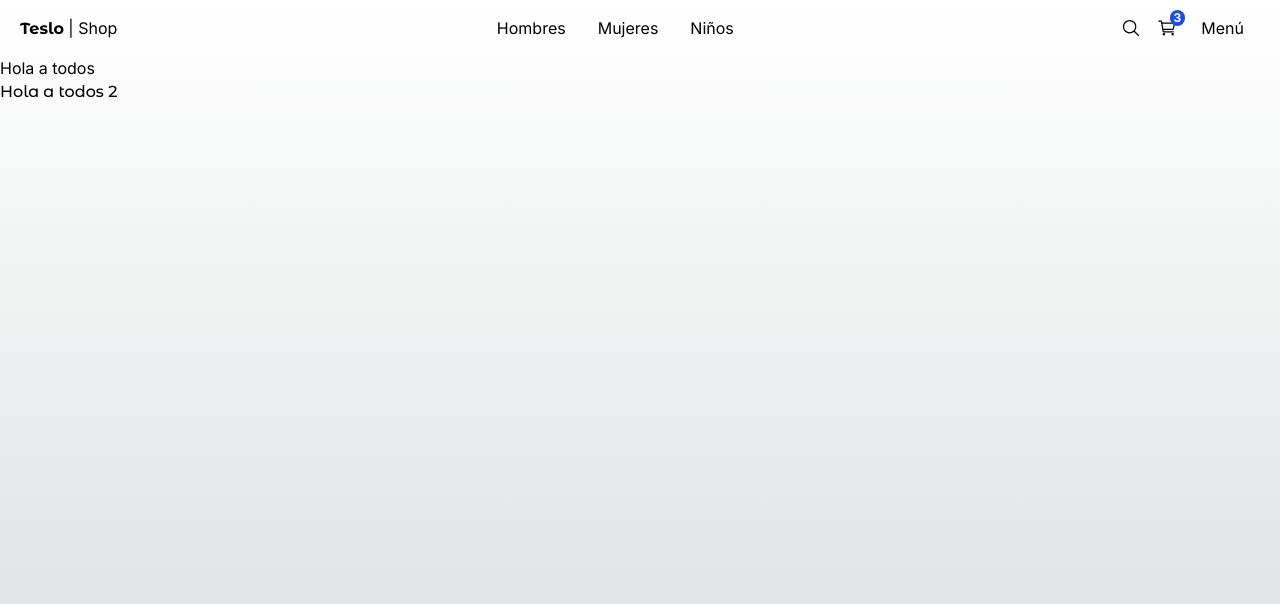
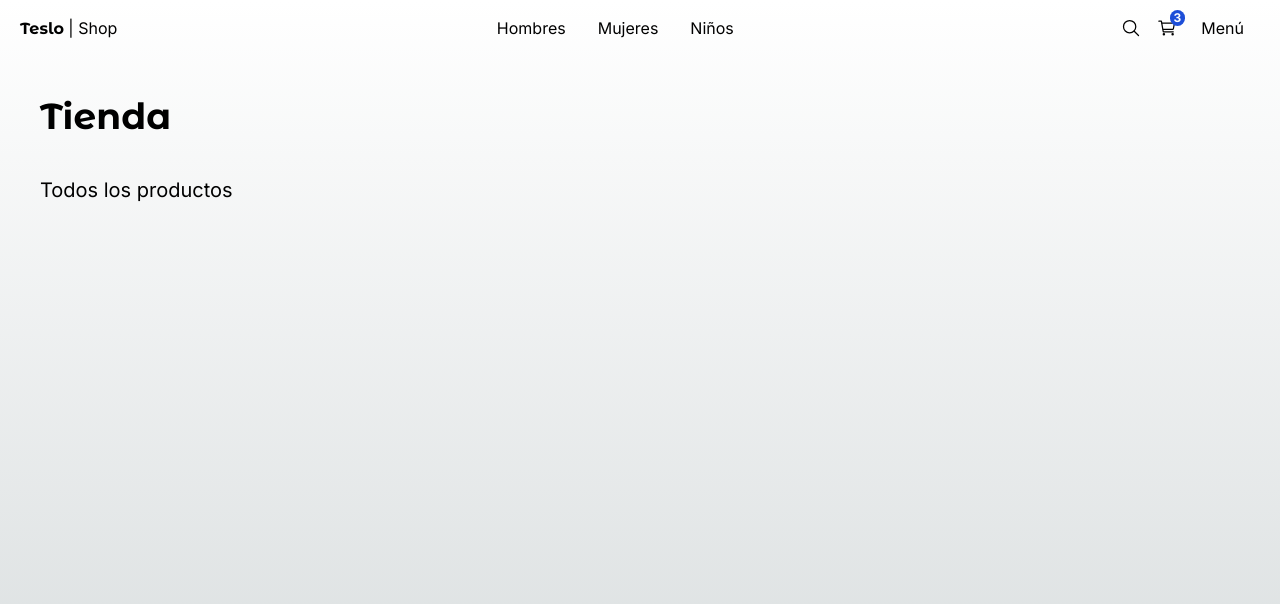
Before and after one commit to David-Yanez/testla, a Next.js app: page / in a window 1280 px wide. Shown: the top 604 px of the page. Built offline with nearby package versions, Linux system fonts and the light colour scheme.

Commit message:
added title

```diff
--- a/src/app/(shop)/layout.tsx
+++ b/src/app/(shop)/layout.tsx
@@ -4,6 +4,9 @@ export  default function ShopLayout ({children}: {children: React.ReactNode}){
     return(
    <main className= "min-h-screen">
     <TopMenu/>
+    <div className="px-0 sm:px-10">
     {children}
+    </div>
+
    </main>
 )}
--- a/src/app/(shop)/page.tsx
+++ b/src/app/(shop)/page.tsx
@@ -1,11 +1,14 @@
-import { titleFont } from "@/config/fonts";
-import Image from "next/image";
+import { Title } from "@/components";
+
 
 export default function Home() {
   return (
-    <div className="">
-      <h1>Hola a todos</h1>
-      <h2 className={titleFont.className}>Hola a todos 2</h2>
-    </div>
+    <>
+      <Title
+      title='Tienda'
+      subtitle="Todos los productos"
+      className="mb-2"
+      />
+    </>
   );
 }
--- a/src/components/index.ts
+++ b/src/components/index.ts
@@ -1,2 +1,3 @@
 export * from './ui/top-menu/TopMenu'
 export * from './ui/not-found/PageNotFound'
+export * from './ui/title/Title'
--- /dev/null
+++ b/src/components/ui/title/Title.tsx
@@ -0,0 +1,24 @@
+import { titleFont } from '@/config/fonts'
+import React from 'react'
+interface Props{
+    title: string
+    subtitle?: string
+    className?: string
+}
+
+export const Title = ({title, subtitle, className}: Props) => {
+  return (
+    <div className={`mt-3 ${className}`}>
+        <h1 className={`${titleFont.className} antialiased text-4xl font-semibold my-10`}>
+            {title}
+        </h1>
+        {
+            subtitle && (
+                <h3 className='text-xl mb-5'>
+                    {subtitle}
+                </h3>
+            )
+        }
+    </div>
+  )
+}
```
